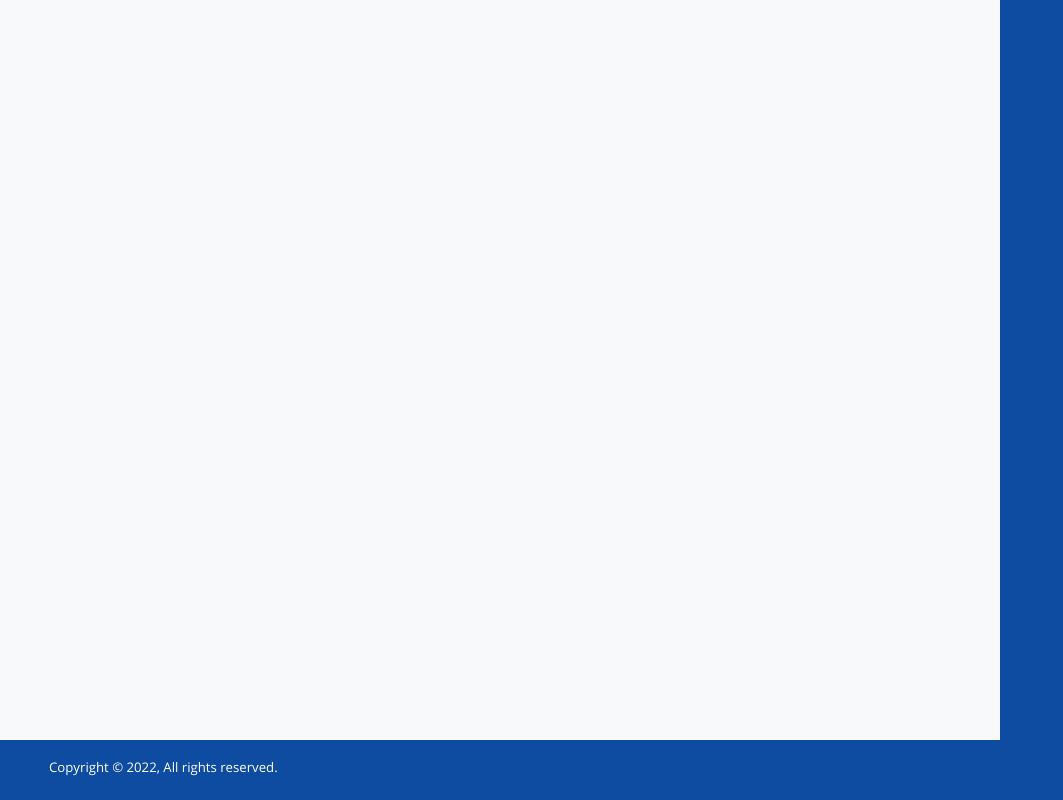
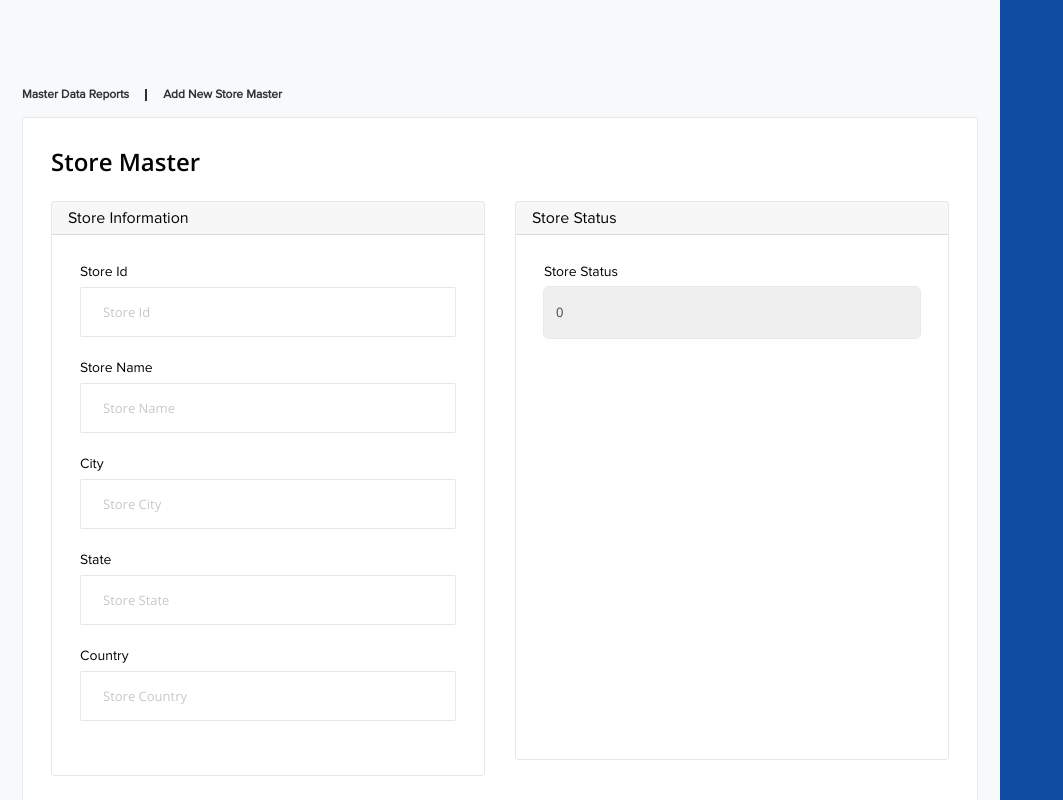
Before and after one commit to sekhar-bigtapp/ARO-SideNav, an Angular app: page /addNewStore in a window 1280 px wide. Before the commit this address led to /. Shown: the whole page, without its empty margins (0-1063 px from the left). Built offline with nearby package versions, Linux system fonts and the light colour scheme.

Commit message:
add new Store Api Intigration is Done

```diff
--- a/src/app/app-routing.module.ts
+++ b/src/app/app-routing.module.ts
@@ -15,6 +15,7 @@ import { DistributionCenterComponent } from './modules/master-data/distribution-
 import { MasterDataComponent } from './modules/master-data/master-data.component';
 import { AddProductMasterComponent } from './modules/master-data/product-master/add-product-master/add-product-master.component';
 import { ProductMasterComponent } from './modules/master-data/product-master/product-master.component';
+import { AddNewStoreComponent } from './modules/master-data/store-master/add-new-store/add-new-store.component';
 // import { ProductMasterComponent } from './modules/master-data/product-master/product-master.component';
 import { StoreMasterComponent } from './modules/master-data/store-master/store-master.component';
 import { StoreSupplierMasterComponent } from './modules/master-data/store-supplier-master/store-supplier-master.component';
@@ -67,6 +68,7 @@ const routes: Routes = [
   { path: 'forecastconfig', component: ForecastedConfigComponent },
   { path: 'supplierSKUCombination', component:SupplierProductCombinationComponent},
   { path: 'addNewProduct', component:AddProductMasterComponent},
+  {path: 'addNewStore', component:AddNewStoreComponent},
 
   {
     path: 'configurations',
--- a/src/app/modules/master-data/store-master/add-new-store/add-new-store.component.html
+++ b/src/app/modules/master-data/store-master/add-new-store/add-new-store.component.html
@@ -1 +1,128 @@
-<p>add-new-store works!</p>
+<div class="content-wrapper">
+    <div class=" container">
+      <div class=" pb-0">
+
+        <!-- first row starts here -->
+        <div class="row">
+          <div class="header-right mt-md-2 mt-lg-0 w-100">
+            <div class=" align-items-center d-inline-block">
+              <a routerLink="/masters">
+                <p class="m-0 pe-3">Master Data Reports</p>
+              </a>
+              <a class="ps-3 me-4">
+                <p class="m-0">Add New Store Master</p>
+              </a>
+            </div>
+            <div class="" style="display: inline-block;  float: right;">
+              <!-- <button type="button" (click)="backButtonClick()" class=" btn btn-sm btn-success btn-icon-text"
+                style="height:30px">
+                <i class="mdi mdi-arrow-left"></i> Back</button> -->
+            </div>
+          </div>
+        </div>
+
+        <div class="row grid-margin stretch-card mt-3">
+          <form [formGroup]="addstoreMasterform" (ngSubmit)="onAddStoreMasterSubmit()" >
+            <div class="card">
+              <div class="card-body">
+
+                <div class="mb-3">
+                  <h3 class="d-inline-block"> Store Master </h3>
+                </div>
+                <div class="clearfix"></div>
+
+                <div class="row">
+                    <div class="col-md-6 grid-margin stretch-card">
+                    <div class="card">
+                        <div class="card-header">
+                          Store Information
+                        </div>
+                        <div class="card-body">
+                            <div class="form-group">
+                                <label for="exampleInputUsername1">Store Id</label>
+                                <input type="text" class="form-control" id="Store_Key" formControlName="Store_Key" placeholder="Store Id">
+                            </div>
+                            <div class="form-group">
+                                <label for="exampleInputUsername1">Store Name</label>
+                                <input type="text" class="form-control" id="Store_Name" formControlName="Store_Name" placeholder="Store Name">
+                            </div>
+                            <div class="form-group">
+                                <label for="exampleInputUsername1">City</label>
+                                <input type="text" class="form-control" id="Store_City" formControlName="Store_City" placeholder="Store City">
+                            </div>
+                            <div class="form-group">
+                                <label for="exampleInputUsername1">State</label>
+                                <input type="text" class="form-control" id="Store_State" formControlName="Store_State" placeholder="Store State">
+                            </div>
+                            <div class="form-group">
+                                <label for="exampleTextarea1">Country</label>
+                                <input type="text" class="form-control" id="Store_Country" formControlName="Store_Country" placeholder="Store Country">
+                              </div>
+
+
+                        </div>
+                      </div>
+                    </div>
+
+                    <div class="col-md-6 grid-margin stretch-card">
+                      <div class="card mb-3">
+                        <div class="card-header">
+                          Store Status
+                        </div>
+                        <div class="card-body">
+                          <div class="form-group">
+                            <label for="exampleFormControlSelect1">Store Status</label>
+                            <select class="form-control form-control-lg" formControlName="Status" id="Status">
+                              <option>0</option>
+                              <option>1</option>
+
+                            </select>
+                          </div>
+                        </div>
+                      </div>
+
+
+                     </div>
+
+
+                  </div>
+
+
+                  <div class="row">
+                    <div class="col-md-6 grid-margin stretch-card">
+                      <div class="card mb-3">
+                        <div class="card-header">
+                          Store Address
+                        </div>
+                        <div class="card-body">
+
+                        <div class="form-group">
+                            <label for="exampleInputUsername1">Store Latitude</label>
+                            <input type="text" class="form-control" id="Store_Lattitude" formControlName="Store_Lattitude" placeholder="Store Latitude">
+                        </div>
+                        <div class="form-group">
+                          <label for="exampleInputUsername1">Store Longitude</label>
+                          <input type="text" class="form-control" id="Store_Longitude" formControlName="Store_Longitude" placeholder="Store Longitude">
+                      </div>
+                        </div>
+                      </div>
+                    </div>
+                  </div>
+
+
+
+
+                </div>
+            </div>
+            <button type="submit" class="float-end btn btn-sm btn-primary mt-2 mt-sm-0 btn-icon-text">
+                <i class="mdi mdi-plus-circle"></i> Submit</button>
+        </form>
+
+
+
+        </div>
+
+
+    </div>
+</div>
+</div>
--- a/src/app/modules/master-data/store-master/add-new-store/add-new-store.component.ts
+++ b/src/app/modules/master-data/store-master/add-new-store/add-new-store.component.ts
@@ -1,4 +1,8 @@
 import { Component, OnInit } from '@angular/core';
+import { FormBuilder, FormGroup } from '@angular/forms';
+import { MatTableDataSource } from '@angular/material/table';
+import { Router } from '@angular/router';
+import { storeMasterService } from '../store-master.service';
 
 @Component({
   selector: 'app-add-new-store',
@@ -6,10 +10,42 @@ import { Component, OnInit } from '@angular/core';
   styleUrls: ['./add-new-store.component.css']
 })
 export class AddNewStoreComponent implements OnInit {
+  addstoreMasterform!: FormGroup;
 
-  constructor() { }
+
+  constructor(
+    private router: Router, private formBuilder: FormBuilder, private storeMasterService: storeMasterService
+  ) { }
 
   ngOnInit(): void {
+    this.addstoreMasterform = this.formBuilder.group({
+      Store_Key: [''],
+      Store_Name: [''],
+      Store_City: [''],
+      Store_State: [''],
+      Store_Country: [''],
+      Store_Lattitude: [''],
+      Store_Longitude: [''],
+      Status: [''],
+    });
+  }
+
+  onAddStoreMasterSubmit() {
+    let obj = {
+      "Store_Key":this.addstoreMasterform.value.Store_Key,
+      "Store_Name":this.addstoreMasterform.value.Store_Name,
+      "Store_City":this.addstoreMasterform.value.Store_City,
+      "Store_State":this.addstoreMasterform.value.Store_State,
+      "Store_Country":this.addstoreMasterform.value.Store_Country,
+      "Store_Lattitude":this.addstoreMasterform.value.Store_Lattitude,
+      "Store_Longitude":this.addstoreMasterform.value.Store_Longitude,
+      "Status":this.addstoreMasterform.value.Status
+    }
+    this.storeMasterService.addnewStores(obj).subscribe((response) => {
+      console.log(response);
+
+
+    })
   }
 
 }
--- a/src/app/modules/master-data/store-master/store-master.component.html
+++ b/src/app/modules/master-data/store-master/store-master.component.html
@@ -28,7 +28,7 @@
 
             <div class="mb-3">
               <h3 class="d-inline-block"> Stores Master </h3>
-              <button type="button" class="float-end btn btn-sm btn-primary mt-2 mt-sm-0 btn-icon-text">
+              <button type="button" routerLink="/addNewStore" class="float-end btn btn-sm btn-primary mt-2 mt-sm-0 btn-icon-text">
                 <i class="mdi mdi-plus-circle"></i> Add New Store </button>
             </div>
 
--- a/src/app/modules/master-data/store-master/store-master.service.ts
+++ b/src/app/modules/master-data/store-master/store-master.service.ts
@@ -6,8 +6,13 @@ import { BaseHttp } from "src/app/core/services/baseHttp.service";
 })
 export class storeMasterService extends BaseHttp {
     storeMasterUrl: string = "store-master";
+    addNewStoreMasterUrl: string = "add-stores";
 
     getStores(Obj: any) {
         return this.post<any>(this.storeMasterUrl, Obj);
     }
+
+    addnewStores(Obj: any){
+        return this.post<any>(this.addNewStoreMasterUrl,Obj);
+    }
 }
```
